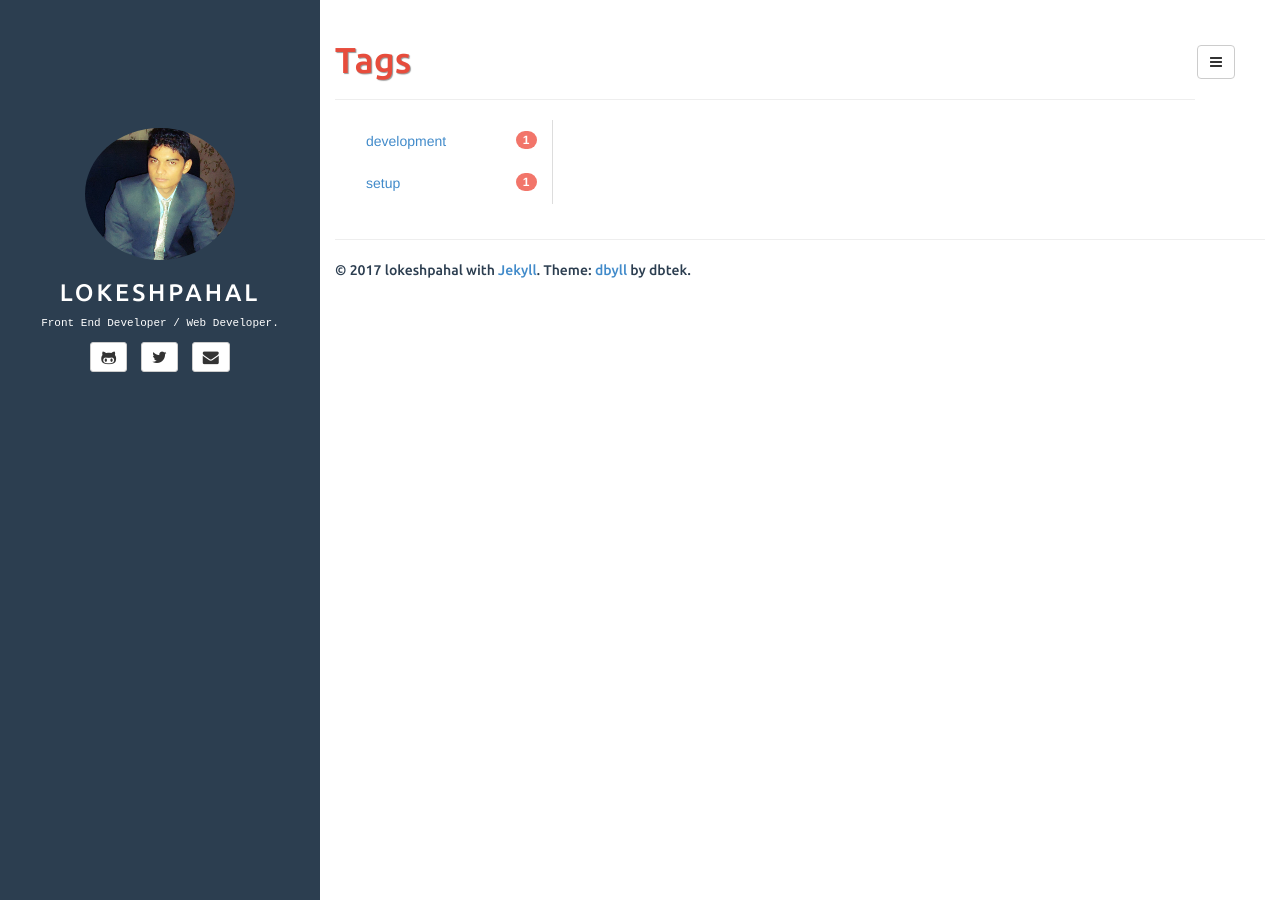
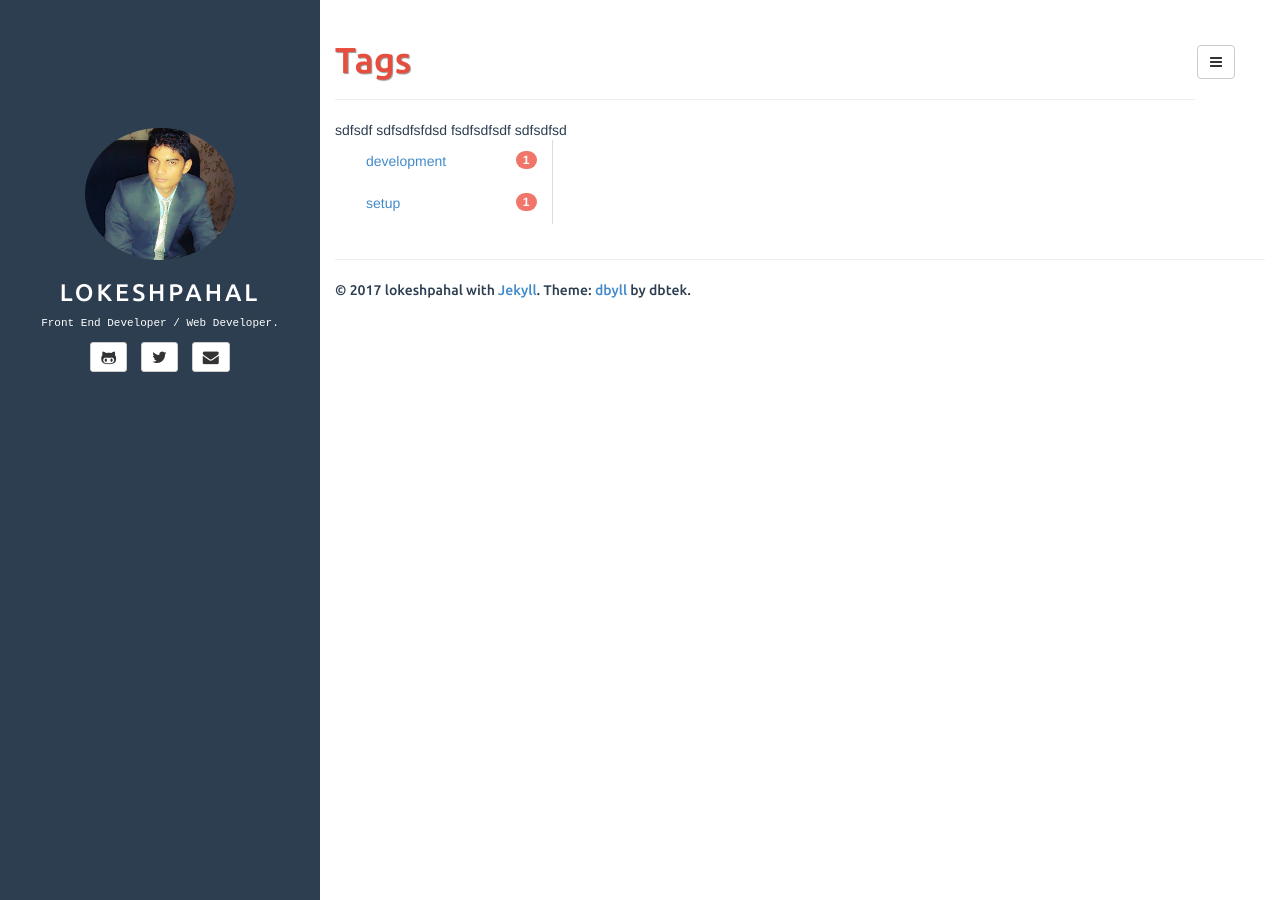
Before and after one commit to lokeshpahal/lokeshpahal.github.io, a Jekyll site: the page built from tags.html, in a window 1280 px wide. Built offline with Jekyll 4.4.1, drawn with Linux system fonts in a browser that asks for light colours.

Commit message:
un wanted text

```diff
--- a/tags.html
+++ b/tags.html
@@ -8,7 +8,11 @@ group: navigation
 {% capture site_tags %}{% for tag in site.tags %}{{ tag | first }}{% unless forloop.last %},{% endunless %}{% endfor %}{% endcapture %}
 {% assign tag_words = site_tags | split:',' | sort %}
 
-
+<div>sdfsdf
+sdfsdfsfdsd
+fsdfsdfsdf
+sdfsdfsd
+</div>
 <div class="col-sm-3 col-xs-6 teg-class">
     <ul class="nav nav-tabs-vertical cat-tag-menu">
     {% for item in (0..site.tags.size) %}{% unless forloop.last %}
```
